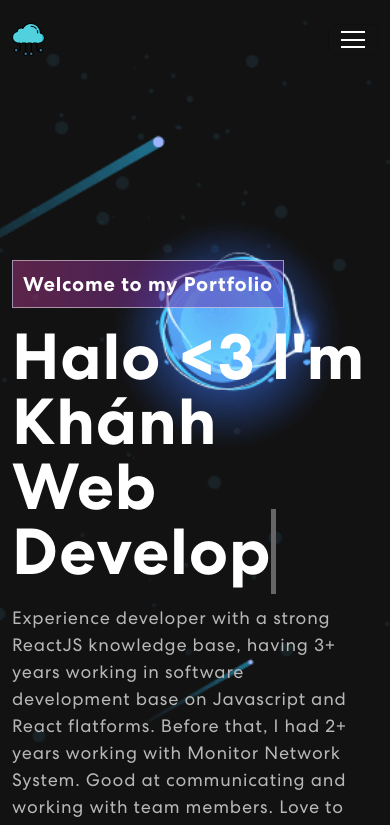
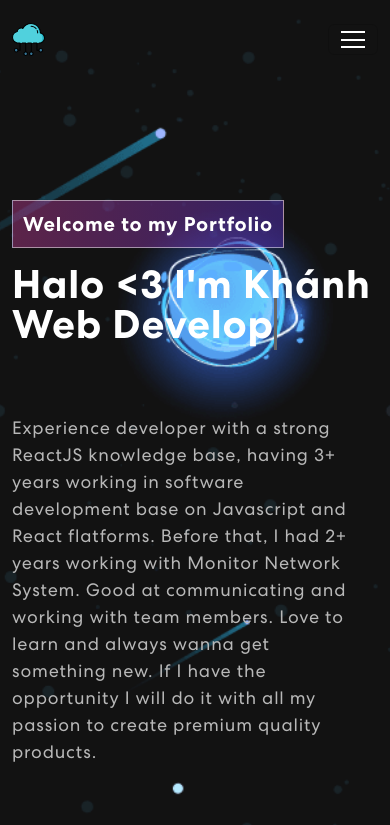
Before and after one commit to kozscsnow/my_portfolio, a React (Vite) app: page / in a window 390 px wide. Shown: the top 825 px of the page. Built offline with nearby package versions, Linux system fonts and the light colour scheme.

Commit message:
refactor banner

```diff
--- a/src/App.css
+++ b/src/App.css
@@ -366,7 +366,6 @@ nav.navbar .navbar-toggler[aria-expanded='true'] .navbar-toggler-icon {
   width: 40%;
   z-index: -4;
 }
-
 /************ Projects Css ************/
 .project {
   padding: 80px 0;
@@ -647,3 +646,18 @@ nav.navbar .navbar-toggler[aria-expanded='true'] .navbar-toggler-icon {
   letter-spacing: 0.5px;
   margin-top: 20px;
 }
+
+/************ Responsive Css ************/
+
+@media only screen and (max-width: 576px) {
+  .banner {
+    padding: 200px 0;
+  }
+  .banner h1 {
+    font-size: 40px;
+    min-height: 130px;
+  }
+  .navbar-text button {
+    padding: 10px;
+  }
+}
```
